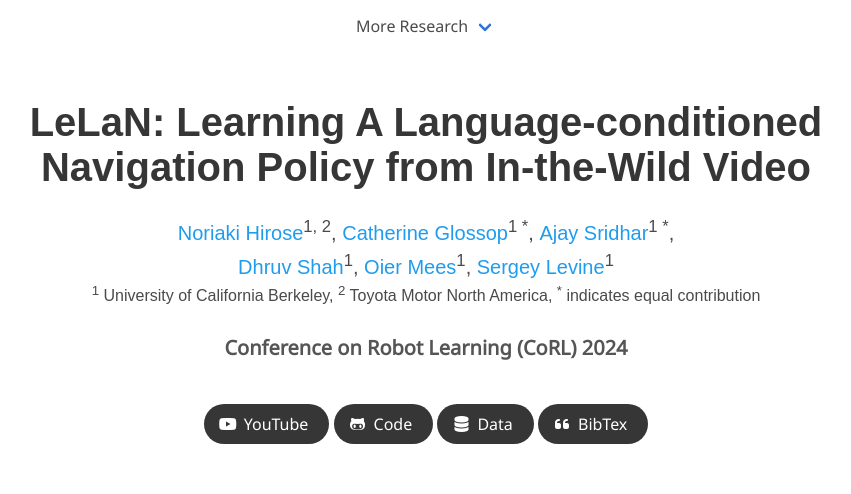
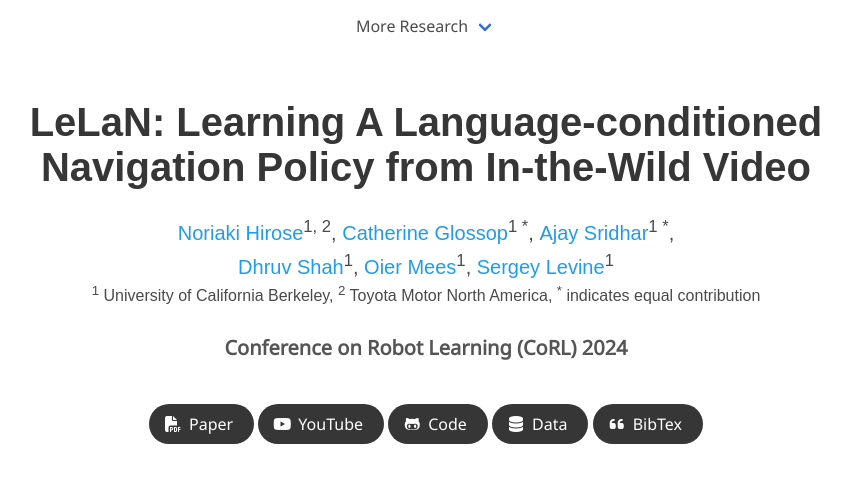
Before and after one commit to learning-language-navigation/learning-language-navigation.github.io, a plain HTML site: page index.html in a window 1280 px wide. Shown: the top 494 px of the page, without its empty margins (214-1065 px from the left). Drawn offline with nearby package versions, Linux system fonts and the light colour scheme; some icons are missing; a web font is replaced by a local one.

Commit message:
add arxiv link

```diff
--- a/index.html
+++ b/index.html
@@ -116,6 +116,16 @@
 
                         <div class="column has-text-centered">
                             <div class="publication-links">
+                                <!-- PDF Link. -->
+                                <span class="link-block">
+                                    <a href="https://arxiv.org/pdf/2410.03603.pdf"
+                                        class="external-link button is-normal is-rounded is-dark">
+                                    <span class="icon">
+                                    <i class="fas fa-file-pdf"></i>
+                                    </span>
+                                    <span>Paper</span>
+                                    </a>
+                                </span>
                                 <!-- Talk Link. -->
                                 <span class="link-block">
                                     <a href="https://youtu.be/-zTyhhu0NTY"
```
